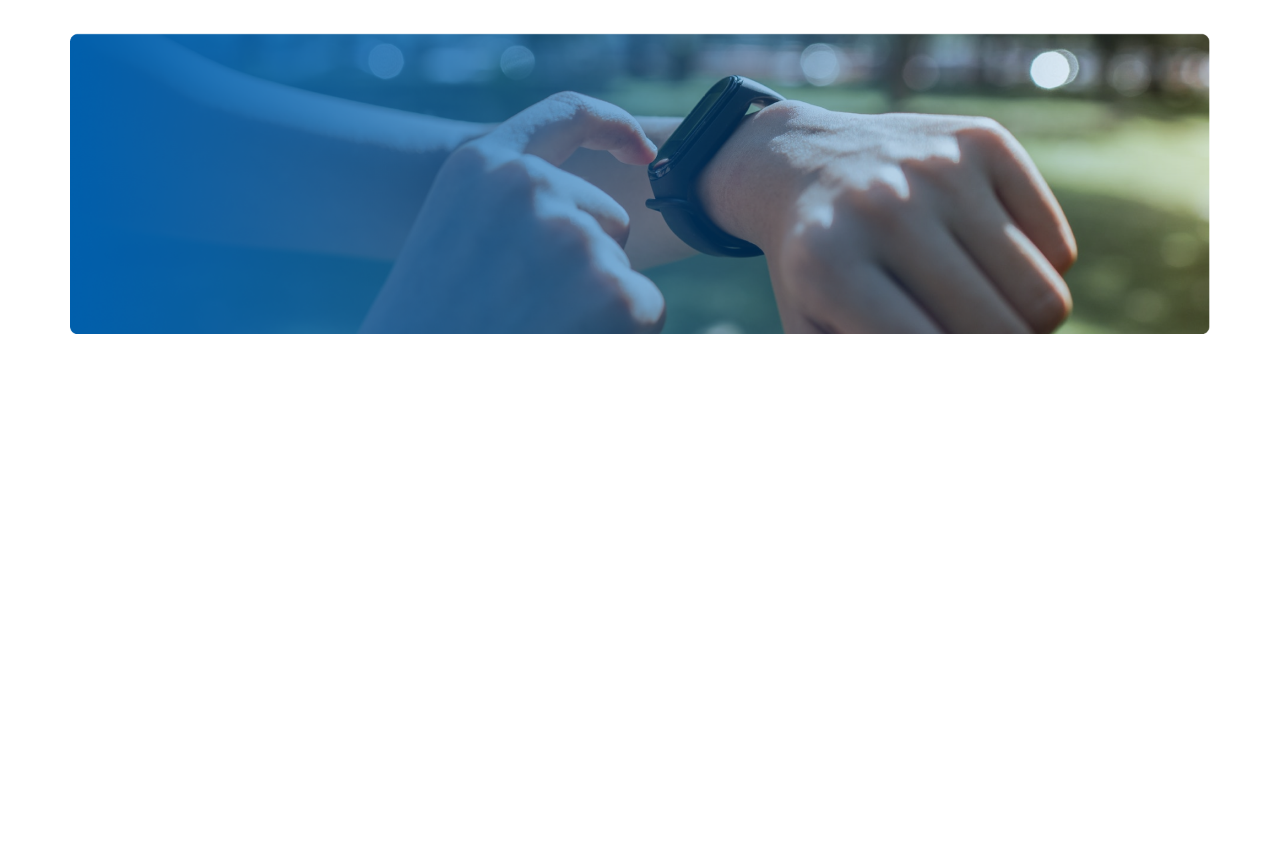
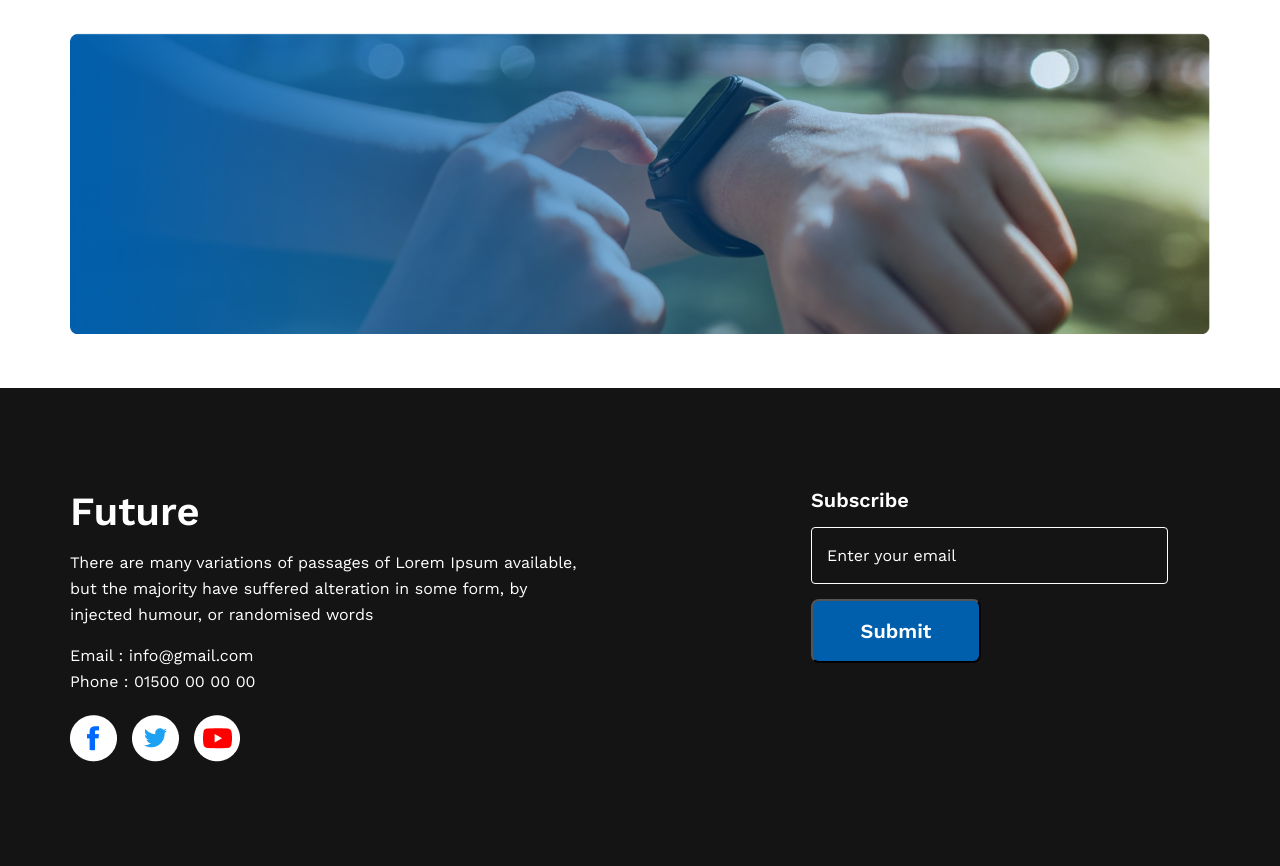
Before and after one commit to SetuIslam/portfolio, a plain HTML site: page index.html in a window 1280 px wide. Shown: the part 1907-2773 px from the top of the page. Before the commit the page ends 2295 px from the top, so only its background shows below. Drawn offline with nearby package versions, Linux system fonts and the light colour scheme.

Commit message:
Footer Section

```diff
--- a/css/style.css
+++ b/css/style.css
@@ -9,6 +9,9 @@
 /* General style */
 h1,h2,h3,h4,h5,h6{
     font-weight: 600;
+}
+li {
+    list-style: none;
 }
 .primary-color{
     color: #737272;
@@ -44,6 +47,9 @@ h1,h2,h3,h4,h5,h6{
 .w-50 {
     width: 50%;
 }
+.display-flex{
+    display: flex;
+}
 /* Banner */
 .banner{
     background-image: url(../images/banner/banner3.png);
@@ -74,7 +80,7 @@ h1,h2,h3,h4,h5,h6{
 
 /* Failure section */
 .failure-content {
-    display: flex;
+    /* display: flex; */
     justify-content: center;
     padding: 30px 0;
 }
@@ -104,7 +110,7 @@ h1,h2,h3,h4,h5,h6{
     padding: 50px 0;
 }
 .my-plan-content {
-    display: flex;
+    /* display: flex; */
     justify-content: space-between;
 }
 .my-plan-card img {
@@ -125,3 +131,63 @@ h1,h2,h3,h4,h5,h6{
     width: 100%;
     padding: 50px 0;
 }
+
+/* Footer */
+
+.footer {
+    background-color: #151414;
+    padding: 100px 0;
+}
+.footer h2,
+.footer h3,
+.footer h4,
+.footer p{
+    color: #ffffff;
+}
+.footer-text h3 {
+    font-size: 40px;
+    margin-bottom: 15px;
+}
+
+.footer-text p {
+    line-height: 26px;
+}
+.contact-info{
+    padding: 15px 0 20px;
+}
+.footer ul li {
+    padding-right: 15px;
+}
+.footer ul li {
+    padding-right: 15px;
+}
+
+.footer-text {
+    width: 45%;
+    margin-right: 20%;
+}
+.footer-newsleter h4 {
+    font-size: 20px;
+    margin-bottom: 15px;
+}
+
+.input-form {
+    width: 325px;
+    height: 25px;
+    padding: 15px;
+    background: transparent;
+    border: 1px solid #ffffff;
+    border-radius: 4px;
+    margin-bottom: 15px;
+    color: #ffffff;
+}
+.input-form::placeholder {
+    color: #ffffff;
+  }
+  form .button {
+    background-color: #005FAC;
+    color: #ffffff;
+    padding: 18px 30px;
+    width: 170px;
+    border-radius: 8px;
+}
--- a/index.html
+++ b/index.html
@@ -23,7 +23,7 @@
 
     <section class="failure">
         <div class="main-container">
-            <div class="failure-content">
+            <div class="failure-content display-flex">
                 <div class="failure-content-image w-50">
                     <img src="images/person.png" alt="">
                 </div>
@@ -49,7 +49,7 @@
             <div class="section-title text-center">
                 <h2>My Plans</h2>
             </div>
-            <div class="my-plan-content text-center">
+            <div class="my-plan-content text-center display-flex">
                 <div class="my-plan-card">
                     <img src="images/icons/web.png" alt="">
                     <h3>Web Development</h3>
@@ -78,5 +78,40 @@
             <img src="images/gradiant-image.png" alt="">
         </div>
     </div>
+
+    <footer class="footer">
+        <div class="main-container">
+            <div class="footer-content display-flex">
+                <div class="footer-text">
+                    <h3>Future</h3>
+                    <p>There are many variations of passages of Lorem Ipsum available, but the majority have suffered alteration in some form, by injected humour, or randomised words</p>
+                    <div class="contact-info">
+                        <p>Email : info@gmail.com</p>
+                        <p>Phone : 01500 00 00 00</p>
+                    </div>
+                    <div class="social-icon">
+                        <ul class="display-flex">
+                            <li>
+                                <img src="images/icons/fb.png" alt="">
+                            </li>
+                            <li>
+                                <img src="images/icons/twitter.png" alt="">
+                            </li>
+                            <li>
+                                <img src="images/icons/youtube.png" alt="">
+                            </li>
+                        </ul>
+                    </div>
+                </div>
+                <div class="footer-newsleter">
+                    <h4>Subscribe</h4>
+                    <form >
+                        <input type="text" class="input-form" placeholder="Enter your email"> <br>
+                        <input class="button" type="submit" value="Submit">
+                      </form>
+                </div>
+            </div>
+        </div>
+    </footer>
 </body>
 </html>
```
